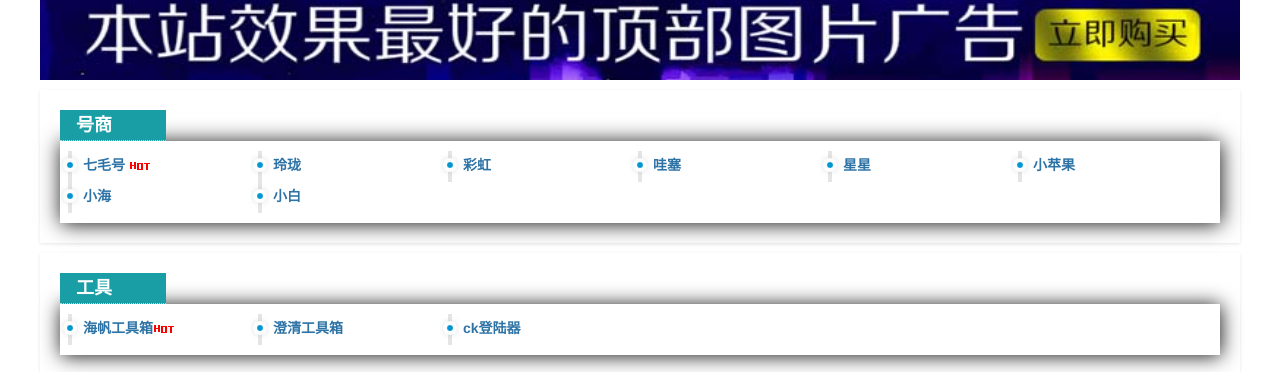
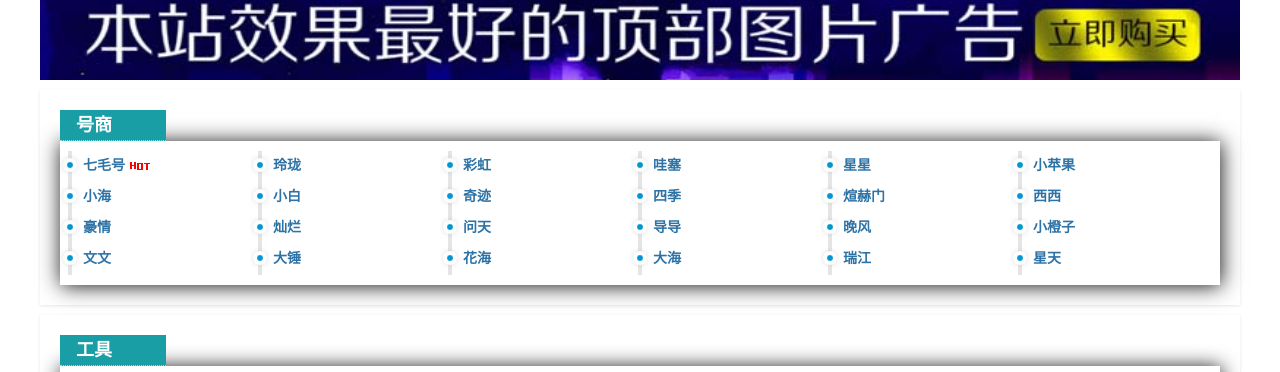
Before and after one commit to meili555/tieba, a plain HTML site: page index.html in a window 1280 px wide. Shown: the part 131-503 px from the top of the page. Drawn offline with Linux system fonts and the light colour scheme.

Commit message:
Update index.html

```diff
--- a/index.html
+++ b/index.html
@@ -73,8 +73,54 @@
 						<li>
                             <a href="https://qtka.scgzfw.cn/links/F63C1A9F" target="_blank" rel="nofollow">小白</a>
                         </li>
-
-
+						<li>
+                            <a href="http://fk.app66.vip/" target="_blank" rel="nofollow">奇迹</a>
+                        </li>
+						<li>
+                            <a href="http://sjtb.io/" target="_blank" rel="nofollow">四季</a>
+                        </li>
+						<li>
+                            <a href="http://xhm22.com/" target="_blank" rel="nofollow">煊赫门</a>
+                        </li>
+						<li>
+                            <a href="http://mvpx.vip/" target="_blank" rel="nofollow">西西</a>
+                        </li>
+						<li>
+                            <a href="http://4448k.com/" target="_blank" rel="nofollow">豪情</a>
+                        </li>
+						<li>
+                            <a href="https://a.yangfaka.com/links/82864FE6" target="_blank" rel="nofollow">灿烂</a>
+                        </li>
+						<li>
+                            <a href="http://wt81.cc/" target="_blank" rel="nofollow">问天</a>
+                        </li>
+						<li>
+                            <a href="https://daoge.mesll.shop/links/1AEE9930" target="_blank" rel="nofollow">导导</a>
+                        </li>
+						<li>
+                            <a href="http://hhhai.cc/" target="_blank" rel="nofollow">晚风</a>
+                        </li>
+						<li>
+                            <a href="http://faka555.top/" target="_blank" rel="nofollow">小橙子</a>
+                        </li>
+						<li>
+                            <a href="https://www.wenkk.cn/" target="_blank" rel="nofollow">文文</a>
+                        </li>
+						<li>
+                            <a href="http://tieba1998.fun/" target="_blank" rel="nofollow">大锤</a>
+                        </li>
+						<li>
+                            <a href="https://v1.zhiyunka.com/links/2E6A7335" target="_blank" rel="nofollow">花海</a>
+                        </li>
+						<li>
+                            <a href="hhttps://www.yz3.top/" target="_blank" rel="nofollow">大海</a>
+                        </li>
+						<li>
+                            <a href="https://47hao.xyz/" target="_blank" rel="nofollow">瑞江</a>
+                        </li>
+						<li>
+                            <a href="https://v1.zhiyunka.com/links/FC00C9AE" target="_blank" rel="nofollow">星天</a>
+                        </li>
 
                     </ul>
                 </div>
```
